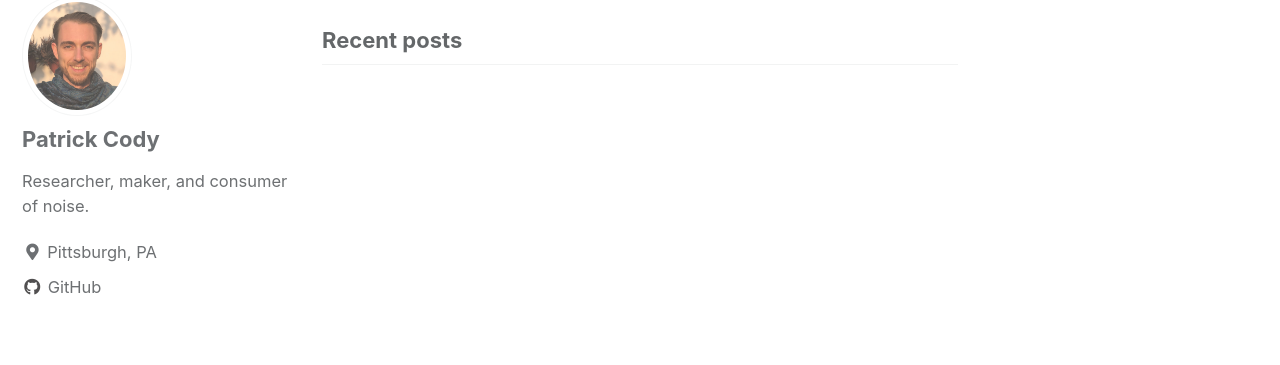
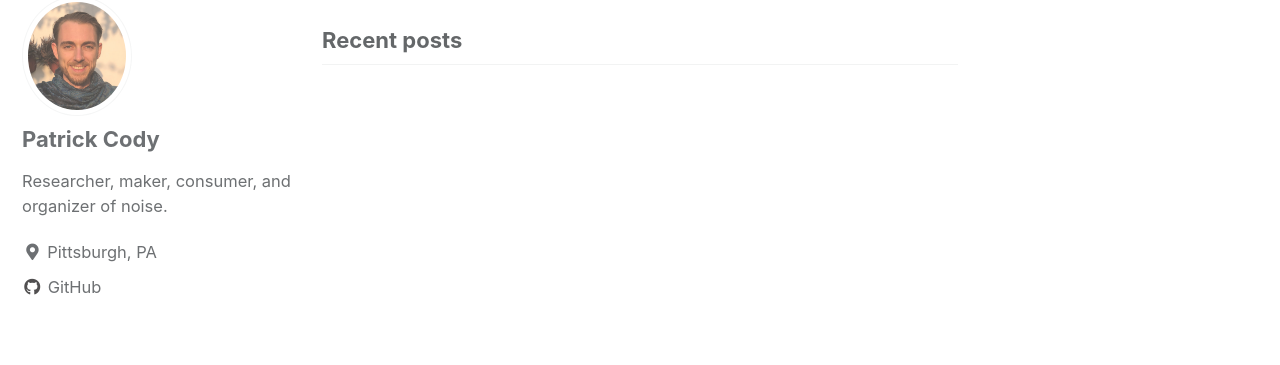
Before and after one commit to xiubert/xiubert.github.io, a Jekyll site: the page built from index.html, in a window 1280 px wide. Shown: the part 125-490 px from the top of the page. Built offline with Jekyll 4.4.1, drawn with Linux system fonts in a browser that asks for light colours; cached includes are drawn as plain includes; the list of posts is cut into pages by our own code.

Commit message:
decription update

```diff
--- a/_config.yml
+++ b/_config.yml
@@ -95,7 +95,7 @@ analytics:
 author:
   name             : "Patrick Cody"
   avatar           : "/assets/images/PC_bioPhoto.jpg" # path of avatar image, e.g. "/assets/images/PC_bioPhoto.jpg"
-  bio              : "Researcher, maker, and consumer of noise."
+  bio              : "Researcher, maker, consumer, and organizer of noise."
   location         : "Pittsburgh, PA"
   email            :
   links:
```
